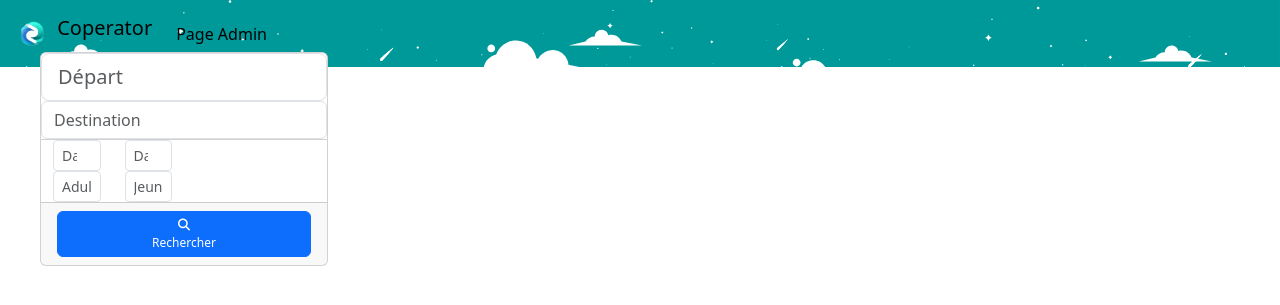
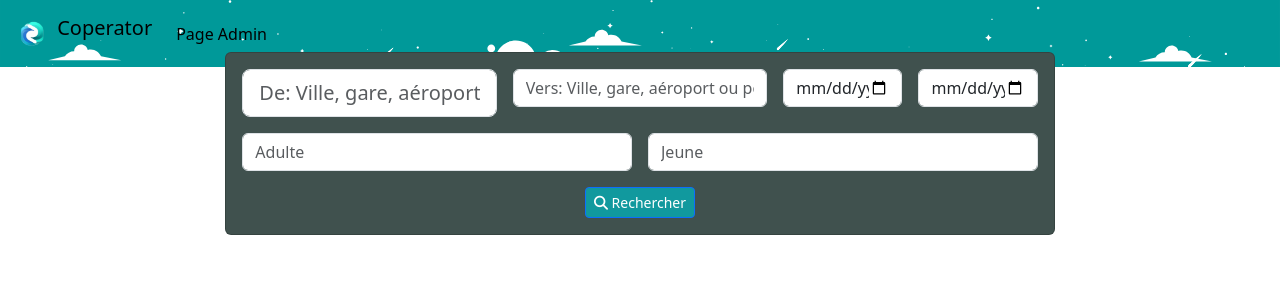
Before and after one commit to ebusy9/TP-ComparOperator, a PHP site: page / in a window 1280 px wide. Shown: the top 305 px of the page. Run offline with PHP 8.4, Linux system fonts and the light colour scheme; some libraries are stand-ins or nearby versions; some web fonts are replaced.

Commit message:
barre de recherche terminé

```diff
--- a/index.php
+++ b/index.php
@@ -21,10 +21,8 @@ $dbManager = new Manager($db);
     <title>ComparOperator</title>
 
 
-
-
 </head>
-
+<body>
     <header>
         <nav class="navbar navbar-expand-lg bg-body-tertiary" id="navbar">
             <div class="container-fluid">
@@ -40,47 +38,46 @@ $dbManager = new Manager($db);
                         <li class="nav-item">
                             <a class="nav-link active" aria-current="page" href="admin.php">Page Admin</a>
                         </li>
-
                     </ul>
                 </div>
             </div>
         </nav>
     </header>
-
-
     <section class="">
-               <div class="card" style="width: 18rem; margin: -15px; margin-left: 40px;">
-  <ul class="list-group list-group-flush">
-  <input class="form-control form-control-lg" type="text" placeholder="Départ" aria-label=".form-control-lg example">
-  <input class="form-control" type="text" placeholder="Destination" aria-label="default input example">
-  </ul>
-  <div class="container text-center">
-  <div class="row">
-    <div class="col-6 col-sm-3">
-        <input class="form-control form-control-sm" type="number" placeholder="Date de Départ" aria-label=".form-control-sm example">
+    <div class="container-fluid">
+    <div class="row justify-content-center">
+        <div class="col-12 col-md-8">
+            <div class="card" style="margin-top: -15px; background-color: #40514E;">
+                <div class="card-body">
+                    <form class="row g-3">
+                        <div class="col-12 col-md-4">
+                            <input class="form-control form-control-lg" type="text" placeholder="De: Ville, gare, aéroport ou port" aria-label=".form-control-lg example">
                         </div>
-    <div class="col-6 col-sm-3">
-    <input class="form-control form-control-sm" type="number" placeholder="Date de Retour" aria-label=".form-control-sm example">
+                        <div class="col-12 col-md-4">
+                            <input class="form-control" type="text" placeholder="Vers: Ville, gare, aéroport ou port" aria-label="default input example">
+                        </div>
+                        <div class="col-6 col-md-2">
+                            <input class="form-control" type="date" placeholder="Date de Départ" aria-label=".form-control-sm example">
+                        </div>
+                        <div class="col-6 col-md-2">
+                            <input class="form-control" type="date" placeholder="Date de Retour" aria-label=".form-control-sm example">
+                        </div>
+                        <div class="col-6">
+                            <input class="form-control" type="text" placeholder="Adulte" aria-label=".form-control-sm example">
+                        </div>
+                        <div class="col-6">
+                            <input class="form-control" type="text" placeholder="Jeune" aria-label=".form-control-sm example">
+                        </div>
+                        <div class="col-12 d-flex align-items-center justify-content-center">
+                               <button id="btns" type="button" class="btn btn-primary btn-sm">
+                                   <i class="fas fa-search"></i> Rechercher
+                                      </button>
                         </div>
 
-    <!-- Force next columns to break to new line -->
-    <div class="w-100"></div>
-
-    <div class="col-6 col-sm-3">
-    <input class="form-control form-control-sm" type="select" placeholder="Adulte" aria-label=".form-control-sm example">
-    </div>
-    <div class="col-6 col-sm-3">
-    <input class="form-control form-control-sm" type="select" placeholder="Jeune" aria-label=".form-control-sm example">
+                    </form>
                 </div>
             </div>
         </div>
-
-</ul>
-  <div class="card-footer" style="align-items: center;">
-   <button id="btns" type="button" class="btn btn-primary"
-        style="--bs-btn-padding-y: .25rem; --bs-btn-padding-x: 5.5rem; --bs-btn-font-size: .75rem;">
-        <i class="fa-sharp fa-solid fa-magnifying-glass"></i>  Rechercher
-</button>
     </div>
 </div>
 
@@ -89,14 +86,9 @@ $dbManager = new Manager($db);
 
     <footer>
 
-
     </footer>
-
-<body>
-
-
-</body>
 
     <script src="https://cdn.jsdelivr.net/npm/bootstrap@5.3.1/dist/js/bootstrap.bundle.min.js" integrity="sha384-HwwvtgBNo3bZJJLYd8oVXjrBZt8cqVSpeBNS5n7C8IVInixGAoxmnlMuBnhbgrkm" crossorigin="anonymous"></script>
     <script src="https://kit.fontawesome.com/82dc073821.js" crossorigin="anonymous"></script>
+</body>
 </html>
--- a/style/style.css
+++ b/style/style.css
@@ -5,3 +5,9 @@
     background-size: cover;
 
 }
+
+#btns
+{
+    background-color:#11999E ;
+
+}
```
Lines whose indentation alone changed are shown as unchanged.
